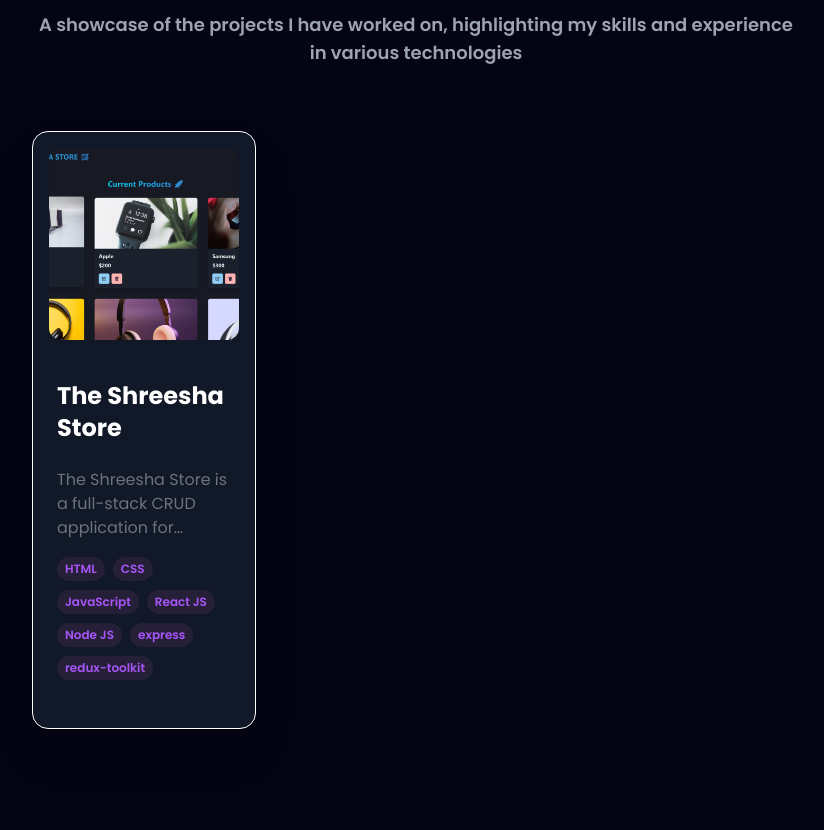
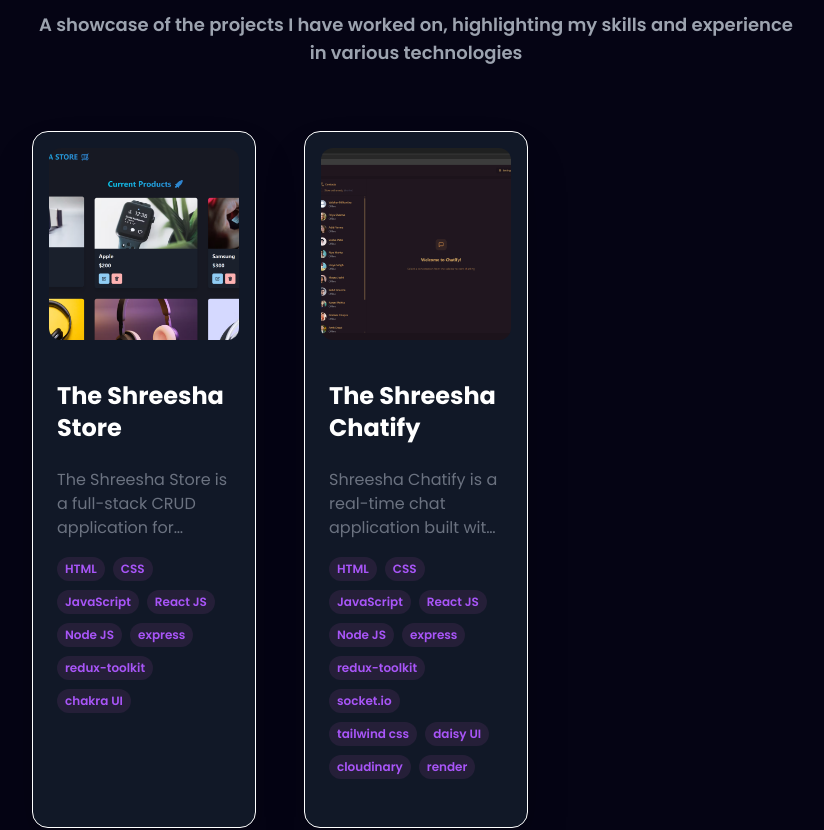
Before and after one commit to ravisolanke1407/portfolio, a React (Vite) app: page / in a window 1280 px wide. Shown: the part 1940-2770 px from the top of the page, without its empty margins (224-1048 px from the left). Built offline with nearby package versions, Linux system fonts and the light colour scheme.

Commit message:
added chatify in projects

```diff
--- a/src/constants.js
+++ b/src/constants.js
@@ -39,6 +39,7 @@ import velseraLogo from './assets/company_logo/velsera.jpg';
 
 import caseStudyLogo from './assets/work_logo/mfe.png';
 import shreeshaStoreLogo from './assets/work_logo/product-store.png';
+import shreeshaChatifyLogo from './assets/work_logo/chatify.png';
 
 // Education Section Logo's
 import beLogo from './assets/education_logo/be.jpg';
@@ -291,8 +292,32 @@ export const projects = [
       'Node JS',
       'express',
       'redux-toolkit',
+      'chakra UI',
     ],
     github: 'https://github.com/ravisolanke1407/product-store',
     webapp: 'https://product-store-y7bd.onrender.com/',
   },
+  {
+    id: 1,
+    title: 'The Shreesha Chatify',
+    description:
+      'Shreesha Chatify is a real-time chat application built with a React frontend and an Express + Socket.IO backend. Features include user authentication, private messaging, message delivery/read receipts, media uploads (Cloudinary), and presence/online user indicators. The app uses Redux Toolkit for client state, JWT/cookie-based auth on the server, and is production-ready for deployment (example: Render).',
+    image: shreeshaChatifyLogo,
+    tags: [
+      'HTML',
+      'CSS',
+      'JavaScript',
+      'React JS',
+      'Node JS',
+      'express',
+      'redux-toolkit',
+      'socket.io',
+      'tailwind css',
+      'daisy UI',
+      'cloudinary',
+      'render',
+    ],
+    github: 'https://github.com/ravisolanke1407/chatify/',
+    webapp: 'https://chatify-x4oc.onrender.com',
+  },
 ];
```
Also changed, not shown: src/assets/work_logo/chatify.png (added).
